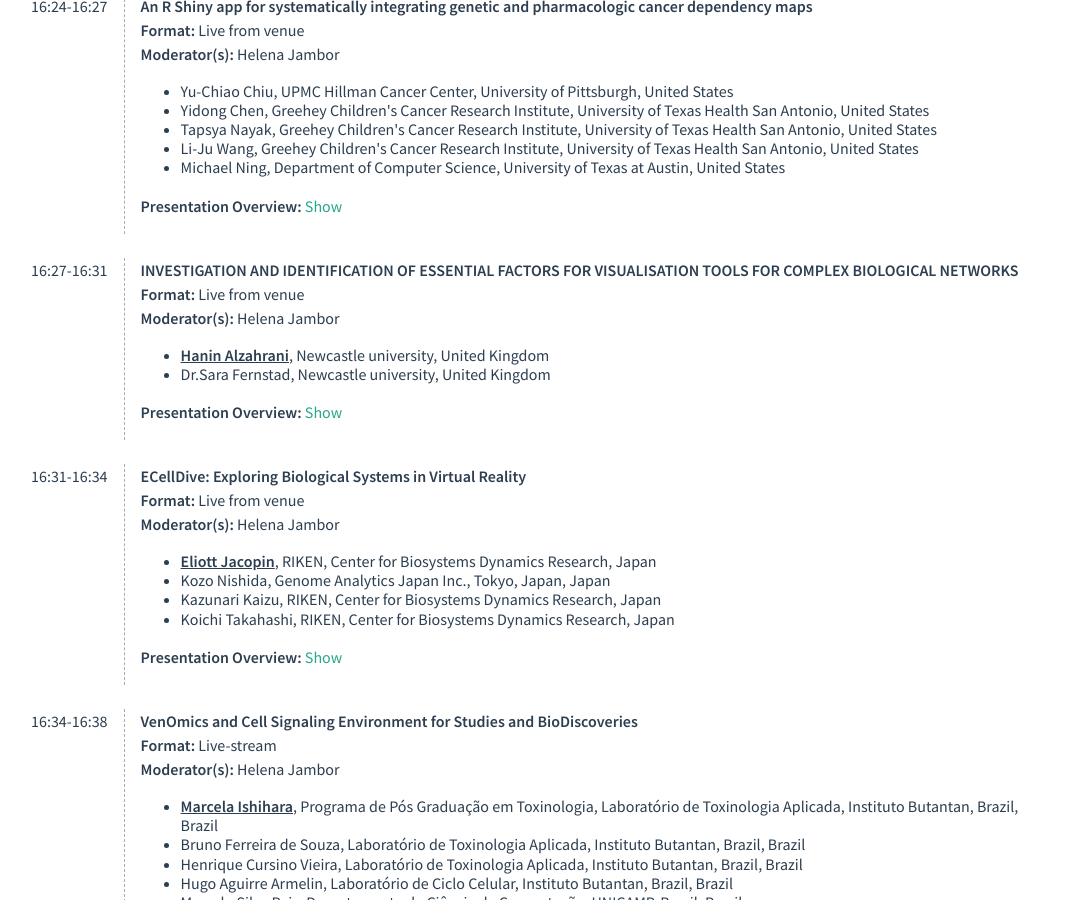
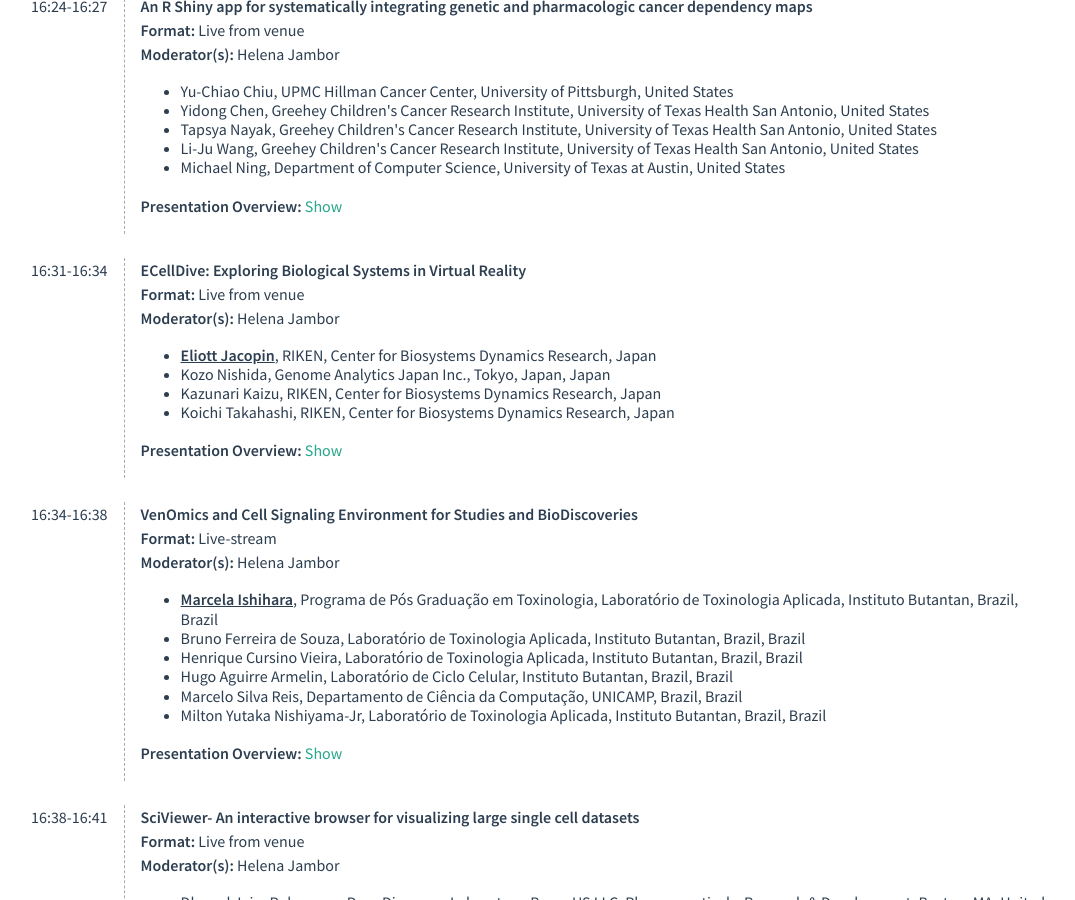
Before and after one commit to foreveremain/2024, a Jekyll site: the page built from program_ismb.md, in a window 1280 px wide and 900 px high, scrolled down 5846 px. Shown: the whole window, without its empty margins (97-1172 px from the left). Built offline with Jekyll 4.4.1, drawn with Linux system fonts in a browser that asks for light colours.

Commit message:
remove talk: 16:27-16:31 INVESTIGATION AND IDEN...
As requested by Jan

```diff
--- a/program_ismb_timetable.html
+++ b/program_ismb_timetable.html
@@ -495,40 +495,6 @@
     </div>
 </div>
 <div class="schedulerow">
-    <div class="timeSpans">16:27-16:31</div>
-    <div class="scheduledetails">
-        <div class="talk-title"><strong>INVESTIGATION AND IDENTIFICATION OF ESSENTIAL FACTORS FOR
-                VISUALISATION TOOLS FOR COMPLEX BIOLOGICAL NETWORKS</strong></div>
-        <div class="room"><strong>Format:</strong> Live from venue</div>
-        <div class="room"><strong>Moderator(s):</strong> Helena Jambor</div>
-        <div>
-            <ul class="authorsList">
-                <li><span class="speaker">Hanin Alzahrani</span>, Newcastle university, United Kingdom</li>
-                <li>Dr.Sara Fernstad, Newcastle university, United Kingdom</li>
-            </ul>
-        </div>
-        <p><strong>Presentation Overview:</strong> <a class="showToggle3" href="#">Show</a> </p>
-        <div style="display:none;">
-            <p>Networks have become a ubiquitous research focus of the biological and biomedical research fields.
-                Complex phenotypes, such as disease vulnerability, result from single-gene mutations that act in
-                isolation and result from the perturbation of a gene’s network context. Interactive visualisation can
-                support interpretation and understanding of the complexities inherent in such biological network data.
-                The research presented here aims to investigate and review existing network visualisation tools in terms
-                of their ability to support human cognition and data exploration, and through this provide guidance for
-                next steps to improve such visualisation.
-                The effectiveness of the visualisation tools was measured using 25 factors, which were identified from
-                literature using the systematic review method. Additionally, primary data was gathered using interviews
-                and surveys to capture the data analysts’ experiences, expectations and opinions about the visualisation
-                tools. Such mixed methods approach enables the researcher to juxtapose results from different angles for
-                an accurate conclusion.
-                The results show that out of all the visualisation factors considered in the research, only “Advanced
-                search” has emerged as a non-essential factor to be included in visualisation applications for complex
-                networks. However, features would reveal more profound insight into the essential factors for
-                visualisation application for complex networks.</p>
-        </div>
-    </div>
-</div>
-<div class="schedulerow">
     <div class="timeSpans">16:31-16:34</div>
     <div class="scheduledetails">
         <div class="talk-title"><strong>ECellDive: Exploring Biological Systems in Virtual Reality</strong>
```
